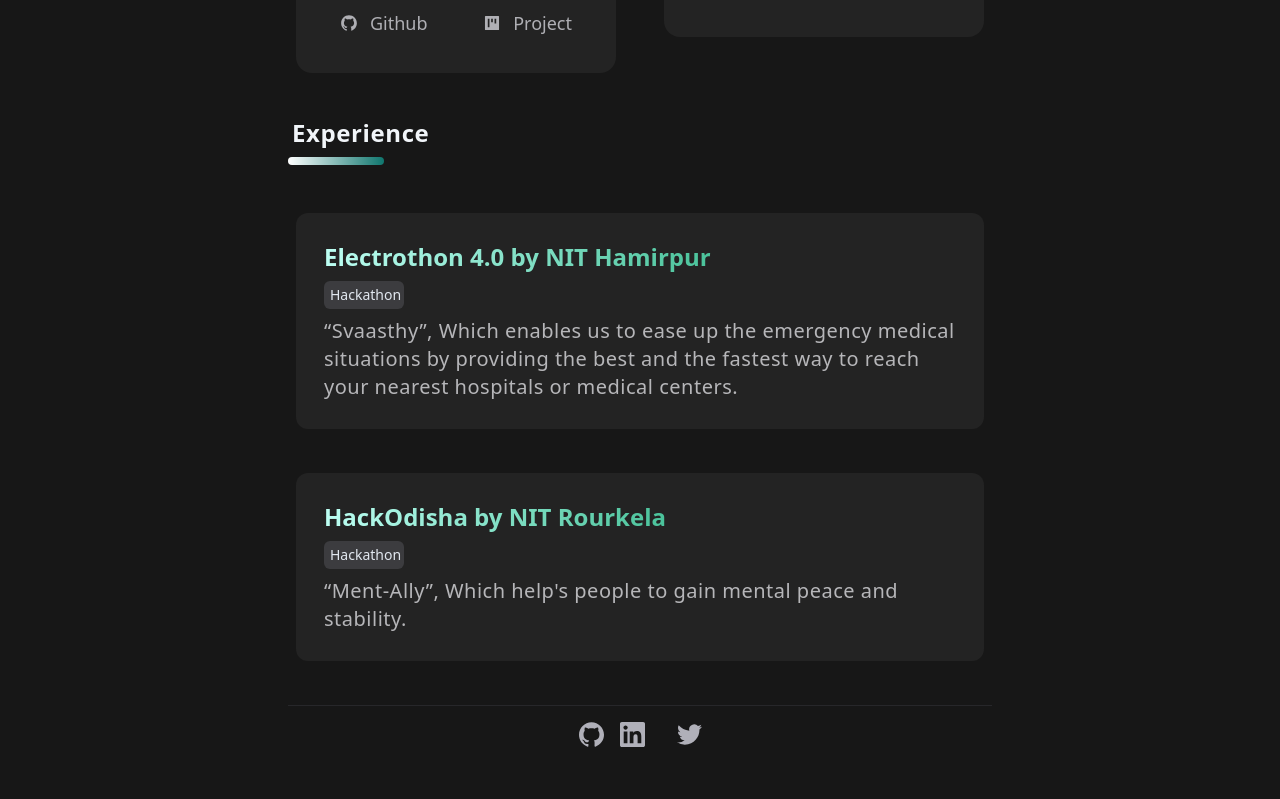
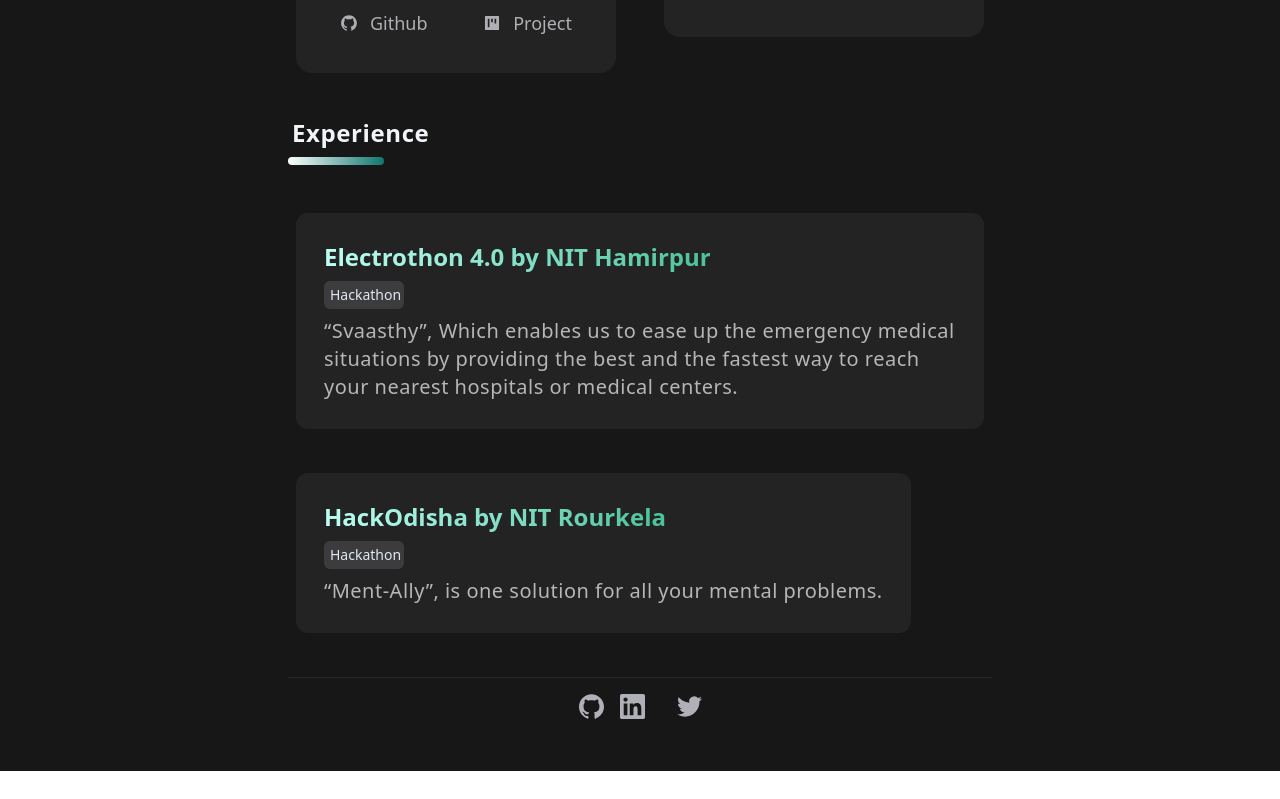
Before and after one commit to dhiraj512/Portfolio-ankit, a Next.js app: page / in a window 1280 px wide. Shown: the part 1963-2762 px from the top of the page. After the commit the page ends 2734 px from the top, so only its background shows below. Built offline with nearby package versions, Linux system fonts and the light colour scheme.

Commit message:
Final-Commit

```diff
--- a/Components/Data/experience.ts
+++ b/Components/Data/experience.ts
@@ -17,7 +17,7 @@ export interface experience {
     {
         name:'HackOdisha by NIT Rourkela',
         certificate:'https://devfolio.co/projects/mentally-e08e',
-        description:`“Ment-Ally”, Which help's people to gain mental peace and stability.`,
+        description:`“Ment-Ally”, is one solution for all your mental problems.`,
         tags:['Hackathon'],
 
     },
--- a/Components/Footer.tsx
+++ b/Components/Footer.tsx
@@ -1,29 +1,23 @@
-import React from 'react';
-import { social_links } from '../Components/Data/Social';
-import Buttons from './Buttons';
+import React from "react";
+import { social_links } from "../Components/Data/Social";
+import Buttons from "./Buttons";
 
 const Footer = () => {
   return (
-
     <>
-    <div className='flex items-center'>
-          <div className='max-w-screen-md mt-6 mx-5 md:mx-auto w-full h-[1px] bg-[#27272a]'>
-
-          </div>
+      <div className="flex items-center">
+        <div className="max-w-screen-md mt-6 mx-5 md:mx-auto w-full h-[1px] bg-[#27272a]"></div>
       </div>
 
-              <div className='flex flex-col justify-center items-center  md:flex-row  mb-5 mt-4'>
+      <div className="flex flex-col justify-center items-center  md:flex-row  mb-5 mt-4">
+        <div className="flex flex-row mt-4 md:mt-0 gap-x-4">
+          {social_links.map((e, i) => {
+            return <Buttons key={i} link={e.link} name={e.name} />;
+          })}
+        </div>
+      </div>
+    </>
+  );
+};
 
-                  <div className='flex flex-row mt-4 md:mt-0 gap-x-4'>
-                      {social_links.map((e, i) => {
-                          return <Buttons key={i} link={e.link} name={e.name} />;
-                      })}
-                  </div>
-              </div>
-
-          </>
-
-  );
-}
-
-export default Footer
+export default Footer;
```
